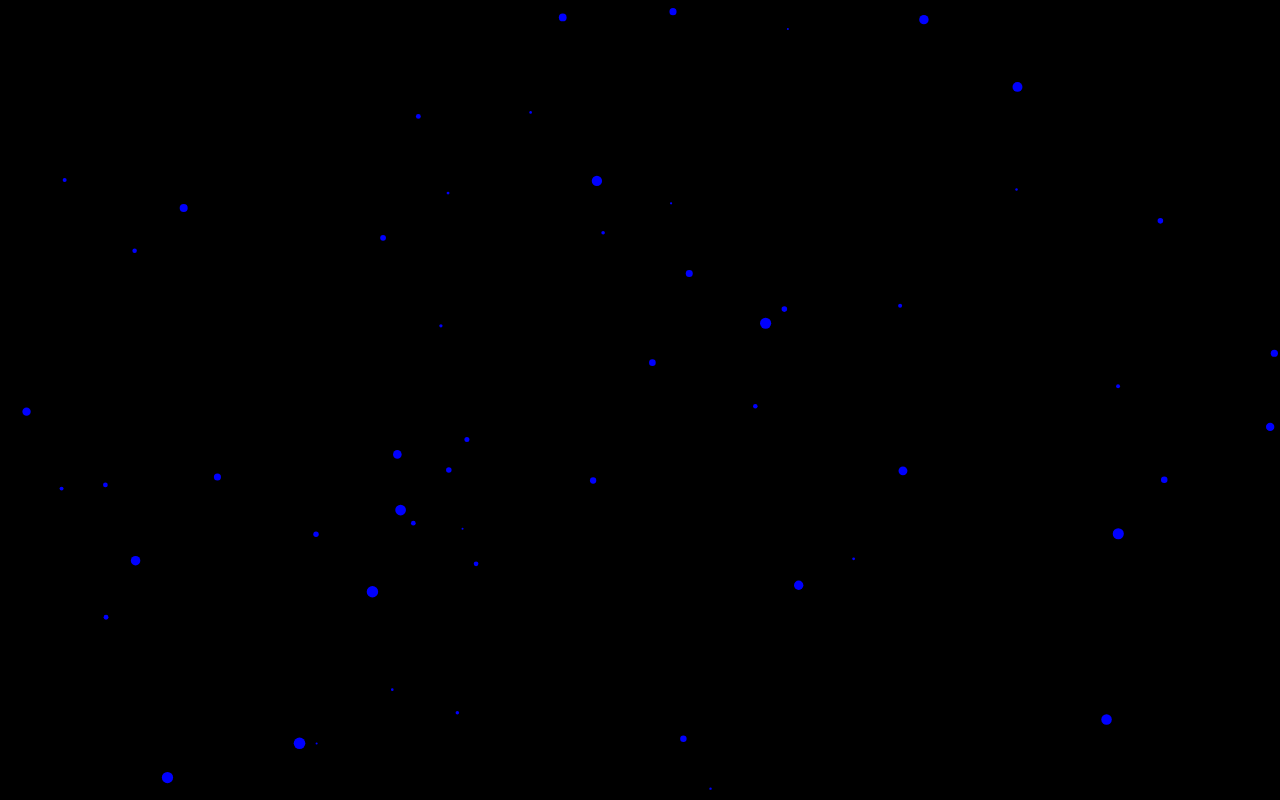
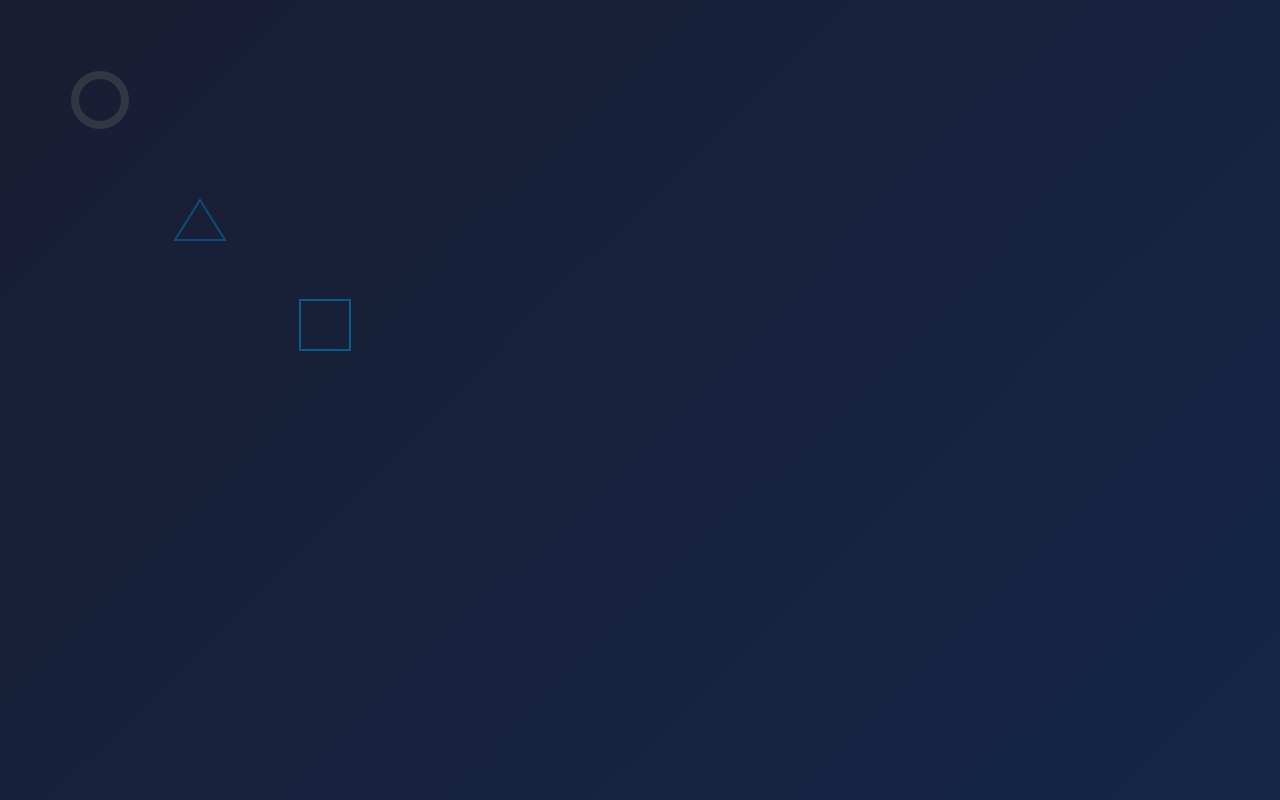
Before and after one commit to ShivWK/htmlCanvas, a plain HTML site: page code/index.html in a window 1280 px wide. Drawn offline with Linux system fonts and the light colour scheme.

Commit message:
canvas practice

```diff
--- a/code/index.html
+++ b/code/index.html
@@ -8,7 +8,7 @@
 </head>
 <body>
     <canvas id="canvas1"></canvas>
-
-    <script src="script.js"></script>
+    <!-- <script src="script.js"></script> -->
+    <script src="script3.js"></script>
 </body>
 </html>
--- a/code/script.js
+++ b/code/script.js
@@ -20,9 +20,13 @@ function createCircleHandler(e) {
     mouse.x = e.x;
     mouse.y = e.y;
     // createCircle()
+
+    // for (let i = 0; i < 100; i++) {
+    //     particlesArray.push(new Particle());
+    // }
 }
 
-// canvas.addEventListener("click", createCircleHandler);
+canvas.addEventListener("click", createCircleHandler);
 canvas.addEventListener("mousemove", createCircleHandler);
 
 function createCircle() {
@@ -38,6 +42,8 @@ function createCircle() {
 
 class Particle {
     constructor() {
+        // this.x = mouse.x;
+        // this.y = mouse.y;
         this.x = Math.random() * canvas.width;
         this.y = Math.random() * canvas.height;
         this.size = Math.random() * 5 + 1;
@@ -48,6 +54,8 @@ class Particle {
     update() {
         this.x += this.speedX;
         this.y += this.speedY;
+
+        // if (this.size > 0.2) this.size -= 0.1;
     }
 
     draw() {
@@ -71,6 +79,12 @@ function handleParticles() {
     for (let i = 0; i < particlesArray.length; i++) {
         particlesArray[i].update();
         particlesArray[i].draw();
+
+        // if (particlesArray[i].size <= 0.3) {
+        //     particlesArray.splice(i, 1);
+        //     i--;
+        //     // console.log(particlesArray.length)
+        // }
     }
 }
 
@@ -80,4 +94,4 @@ function animate() {
     requestAnimationFrame(animate); // learn
 }
 
-animate()
+requestAnimationFrame(animate);
--- /dev/null
+++ b/code/script3.js
@@ -0,0 +1,76 @@
+const canvas = document.getElementById("canvas1");
+const ctx = canvas.getContext("2d");
+
+ctx.canvas.width = window.innerWidth;
+ctx.canvas.height = window.innerHeight;
+
+let particlesArray = [];
+
+function Particle(directionX, directionY) {
+    this.directionX = directionX;
+    this.directionY = directionY;
+}
+
+Particle.prototype.drawCircle = function(lineWidth, color, ix, iy, size) {
+    ctx.beginPath();
+    ctx.arc(ix, iy, size, 0, Math.PI * 2, false);
+    ctx.strokeStyle = color;
+    ctx.lineWidth = lineWidth
+    ctx.stroke();
+}
+
+Particle.prototype.drawTriangle = function(ix, iy, x1, y1, x2, y2, lineWidth, color, joinStyle = "miter") {
+    ctx.beginPath();
+
+    ctx.moveTo(ix, iy)
+    ctx.lineTo(x1, y1);
+    ctx.lineTo(x2, y2);
+    ctx.closePath();
+
+    ctx.lineJoin = joinStyle;
+    ctx.strokeStyle = color;
+    ctx.lineWidth = lineWidth
+    ctx.stroke();
+}
+
+Particle.prototype.drawSquare = function(ix, iy, l, b, lineWidth, color, joinStyle = "miter") {
+    ctx.beginPath();
+
+    ctx.moveTo(ix, iy);
+    ctx.lineTo(ix + l, iy);
+    ctx.lineTo(ix + l, iy + b)
+    ctx.lineTo(ix, iy + b);
+
+    ctx.strokeStyle = color;
+    ctx.lineWidth = lineWidth
+    ctx.lineJoin = joinStyle
+    ctx.closePath();
+
+    ctx.stroke()
+}
+
+Particle.prototype.drawHexagon = function(ix, iy, side, lineWidth, color, joinStyle = "miter") {
+    ctx.beginPath();
+
+    ctx.moveTo(ix, iy);
+    ctx.lineTo(ix + side, iy);
+    ctx.lineTo(ix + l, iy + b)
+    ctx.lineTo(ix, iy + b);
+
+    ctx.strokeStyle = color;
+    ctx.lineWidth = lineWidth
+    ctx.lineJoin = joinStyle
+    ctx.closePath();
+
+    ctx.stroke()
+}
+
+const circles = new Particle(1, 1);
+const triangles = new Particle(1, 1);
+const squares = new Particle(1, 1);
+
+circles.drawCircle(8, "rgb(94,90,90,0.4)", 100, 100, 25);
+
+triangles.drawTriangle(200, 200, 225, 240, 175, 240, 2, "rgba(12,90,135,0.8)");
+
+squares.drawSquare(300, 300, 50, 50, 2, "rgba(12,90,135,1)", "round")
--- a/code/style.css
+++ b/code/style.css
@@ -1,8 +1,30 @@
+* {
+    margin: 0;
+    padding: 0;
+    box-sizing: border-box;
+}
+
 #canvas1 {
     position: absolute;
-    background-color: black;
+    background: linear-gradient(135deg, #0d0d0f, #1a1a2e, #0f3460);
+    background-size: 500% 500%;
+    animation: gradientMove 20s ease infinite;
     width: 100%;
     height: 100%;
     top: 0;
     left: 0;
 }
+
+@keyframes gradientMove {
+    0% {
+        background-position: 0% 50%;
+    }
+
+    50% {
+        background-position: 100% 50%;
+    }
+
+    100% {
+        background-position: 0% 50%;
+    }
+}
```
Also changed, not shown: code/script2.js (added, +64 -0 lines).
